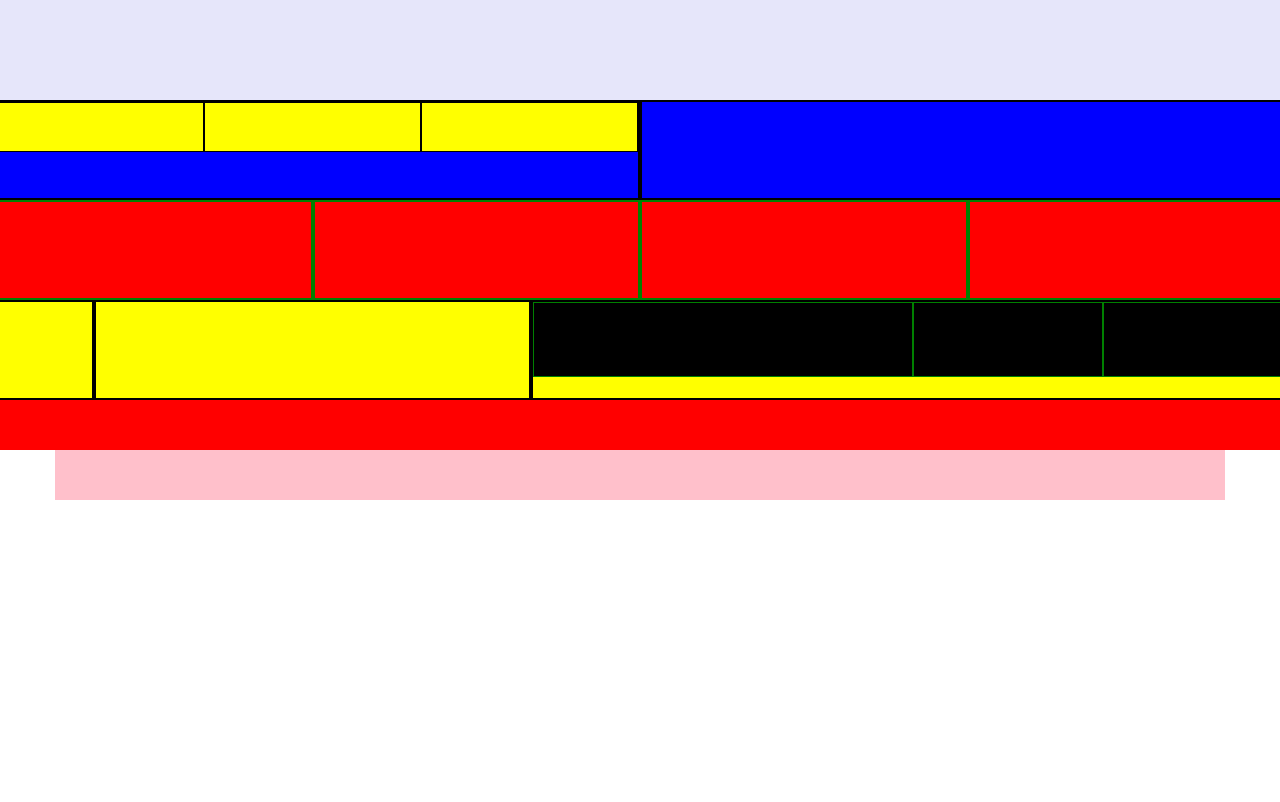
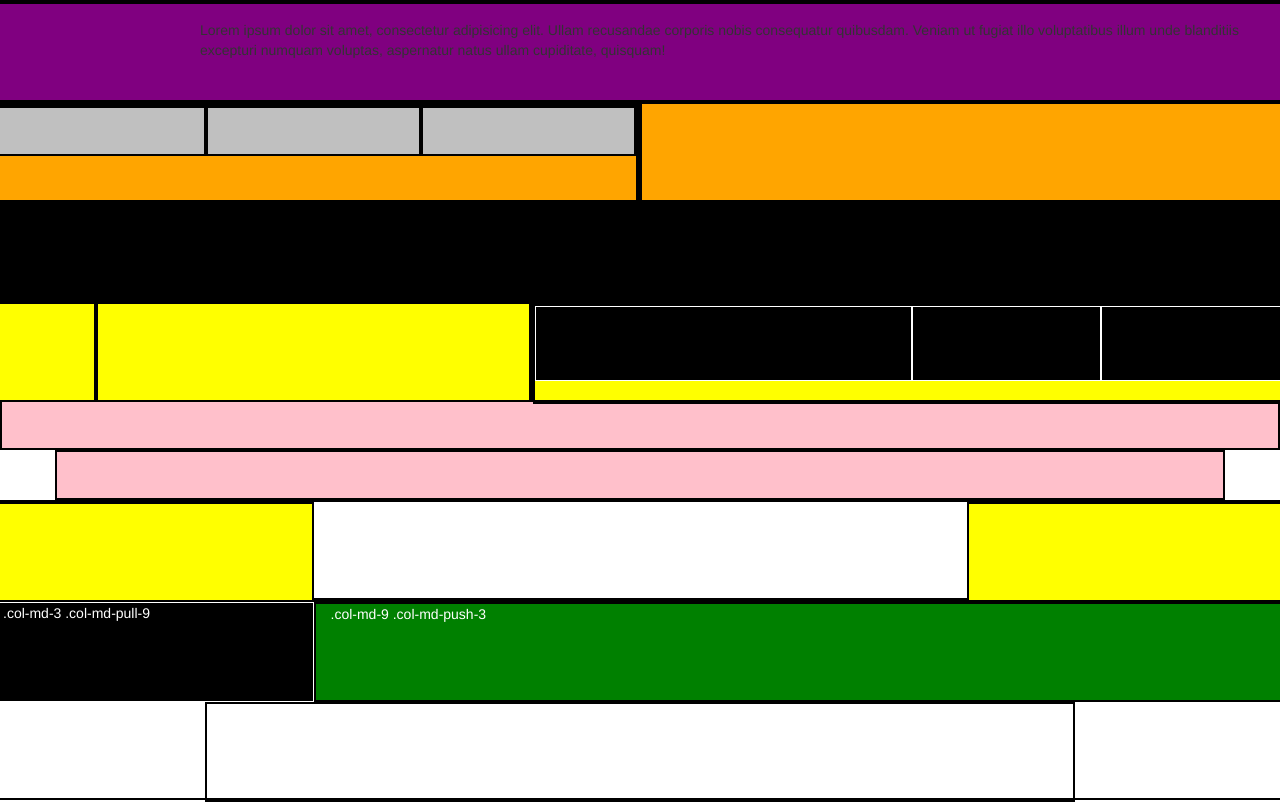
Before and after one commit to DylanMahaffey/Day2-practice, a plain HTML site: page index.html in a window 1280 px wide. Drawn offline with Linux system fonts and the light colour scheme.

Commit message:
media query experiments

```diff
--- a/css/style.css
+++ b/css/style.css
@@ -1,3 +1,5 @@
+@media screen and (min-width: 1200px) {
+
     .a {
         height: 100px;
         background: lavender;
@@ -7,18 +9,15 @@
     .b {
         height: 100px;
         background: blue;
-    border: 2px solid black;
     }
 
     .c {
         height: 100px;
         background: red;
-    border: 2px solid green;
     }
 
     .d {
         height: 50px;
-    border: 1px solid black;
         background: yellow;
     }
 
@@ -35,11 +34,96 @@
     .g {
         height: 100px;
         background: yellow;
-    border: 2px solid black;
     }
 
     .h {
         height: 75px;
         background: black;
-    border: 1px solid green;
+        border: 1px solid white;
     }
+
+    .i {
+        background: yellow;
+    }
+
+    .j {
+        background: green;
+        color: white;
+    }
+
+    .k {
+        background: black;
+        border: 1px solid white;
+        color: white;
+    }
+
+    div {
+        border: 1px solid black;
+        height: 100px;
+    }
+
+    .l {
+        position: fixed;
+        top: 20px;
+        left: 200px;
+    }
+
+}
+@media screen and (min-width: 768px) {
+
+    div {
+        height: 100px;
+        border: 2px solid black;
+    }
+
+    .a {
+        background: blue;
+    }
+
+    .b {
+        background: green;
+    }
+
+    .c {
+        background: white;
+    }
+
+    .d {
+        background: gold;
+        height: 50px
+    }
+
+    .e {
+        background: lavender;
+    }
+}
+
+@media screen and (min-width: 375px) {
+
+    div {
+        height: 100px;
+        border: 2px solid black;
+    }
+
+    .a {
+        background: purple;
+    }
+
+    .b {
+        background: orange;
+    }
+
+    .c {
+        background: black;
+    }
+
+    .d {
+        background: silver;
+        height: 50px;
+    }
+
+    .e {
+        background: pink;
+    }
+
+}
--- a/index.html
+++ b/index.html
@@ -4,11 +4,13 @@
     <head>
 
         <meta charset="utf-8" />
+        <meta name="viewport" content="width=device-width, initial-scale=1.0">
 
         <title>Day 2 practice</title>
 
         <link rel="stylesheet" href="css/bootstrap.min.css" />
         <link rel="stylesheet" type="text/css" href="css/style.css" />
+        <link rel="stylesheet" media="screen and (min-width: 1200px)" href="/css/md-screen.css">
 
     </head>
     <body>
@@ -65,6 +67,28 @@
 
     </div>
 
+    <div class="row">
+
+        <div class="col-md-3 i"></div>
+        <div class=" col-md-offset-6 col-md-3 i"></div>
+
+    </div>
+
+    <div class="row">
+
+      <div class="col-md-9 col-md-push-3 j">.col-md-9 .col-md-push-3</div>
+      <div class="col-md-3 col-md-pull-9 k">.col-md-3 .col-md-pull-9</div>
+
+    </div>
+
+    <div class="row">
+
+        <div class="col-md-8 col-md-offset-2">
+            <p class="l">Lorem ipsum dolor sit amet, consectetur adipisicing elit. Ullam recusandae corporis nobis consequatur quibusdam. Veniam ut fugiat illo voluptatibus illum unde blanditiis excepturi numquam voluptas, aspernatur natus ullam cupiditate, quisquam!</p>
+        </div>
+
+    </div>
+
 <script src="js/bootstrap.min.js"></script>
     </body>
 </html>
```
Lines whose indentation alone changed are shown as unchanged.
